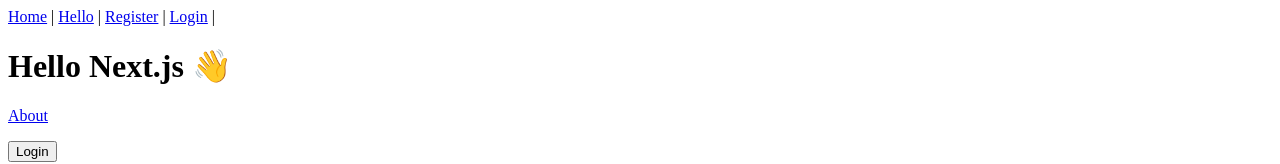
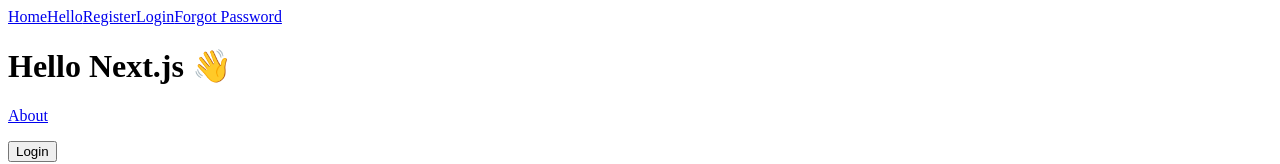
Before and after one commit to ely-alamillo/next-frontend, a Next.js app in the folder client/: page / in a window 1280 px wide. Shown: the top 164 px of the page. Built offline with nearby package versions, Linux system fonts and the light colour scheme.

Commit message:
add link to forgot password

```diff
--- a/client/components/Layout.tsx
+++ b/client/components/Layout.tsx
@@ -20,20 +20,22 @@
       <nav>
         <Link href="/">
           <a>Home</a>
-        </Link>{' '}
-        |{' '}
+        </Link>
+
         <Link href="/hello">
           <a>Hello</a>
-        </Link>{' '}
-        |{' '}
+        </Link>
+
         <Link href="/register">
           <a>Register</a>
-        </Link>{' '}
-        |{' '}
+        </Link>
+
         <Link href="/login">
           <a>Login</a>
-        </Link>{' '}
-        |{' '}
+        </Link>
+        <Link href="/forgot-password">
+          <a>Forgot Password</a>
+        </Link>
       </nav>
     </header>
     {children}
```
